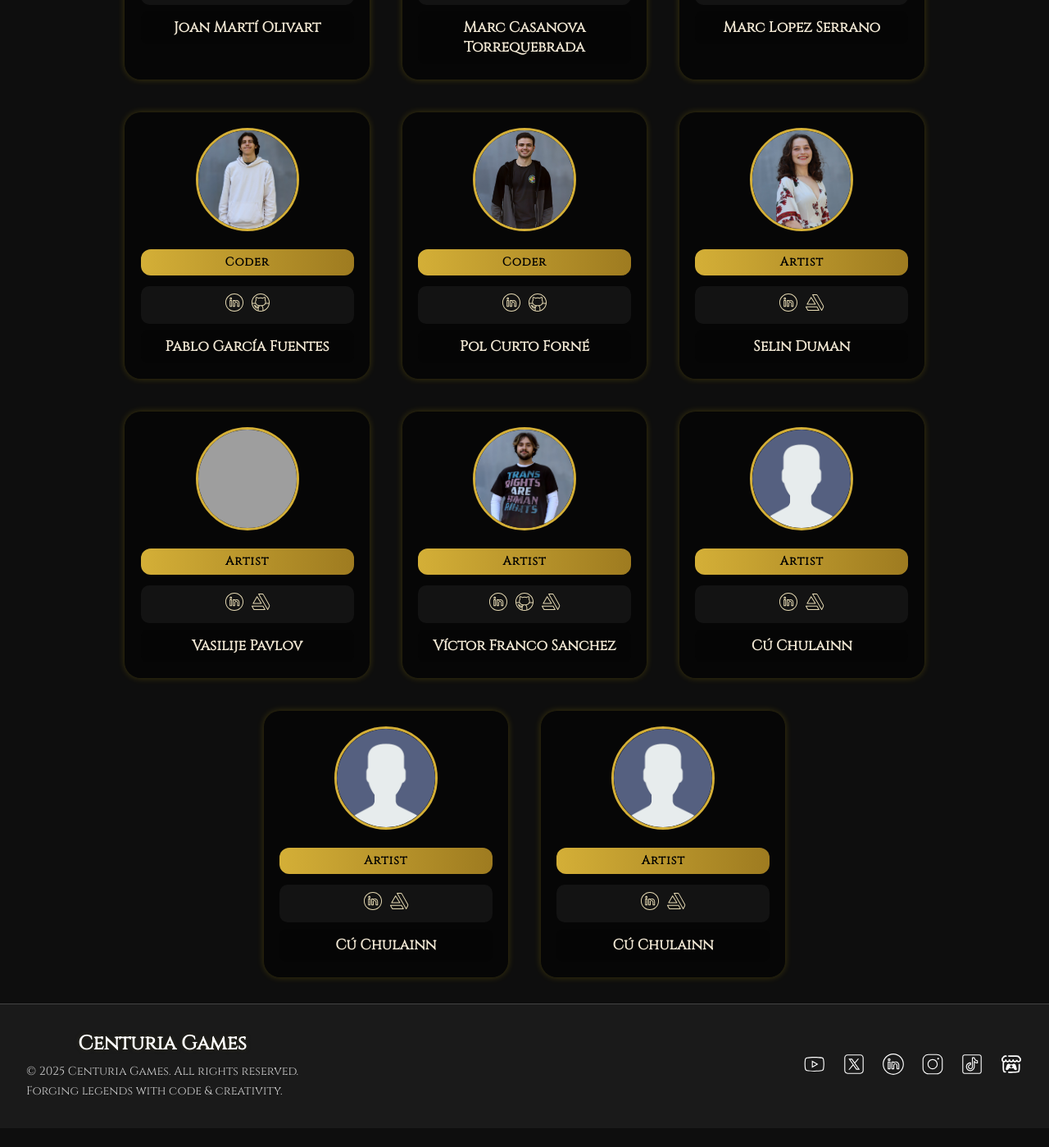
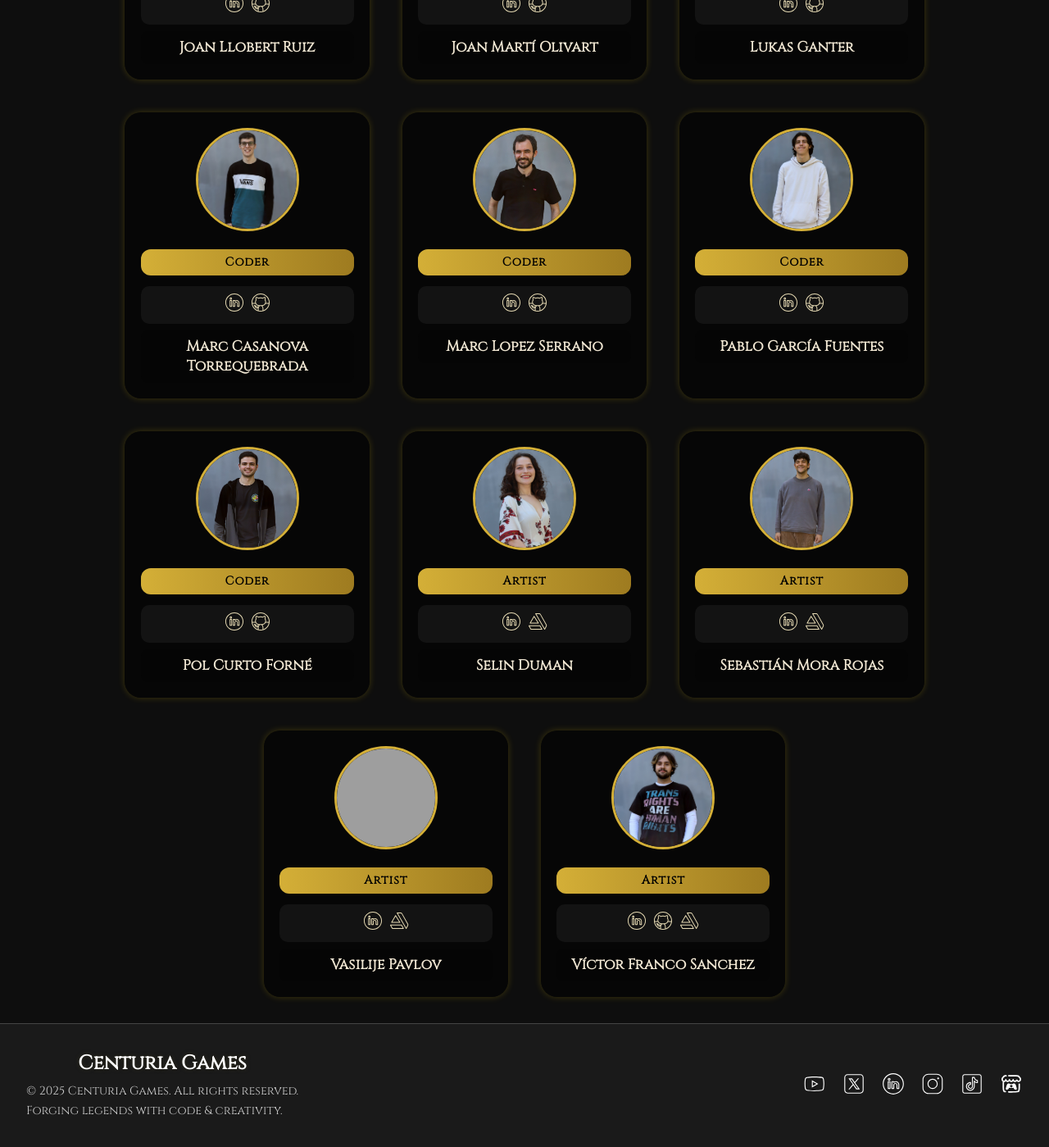
Before and after one commit to TheCenturiaGames/CenturiaGames, a Jekyll site: the page built from team.html, in a window 1280 px wide and 1400 px high, scrolled down 1650 px. Shown: the whole window at 82% size. Built offline with Jekyll 4.4.1, drawn with Linux system fonts in a browser that asks for light colours; before the commit the page ends 3026 px from its top, so only the background shows below that; some of the changed text lies outside the part shown; grey boxes are pictures that could not be loaded.

Commit message:
Adding the missing members

```diff
--- a/_data/team.yml
+++ b/_data/team.yml
@@ -21,6 +21,12 @@
   role: artist
   linkedin: http://www.linkedin.com/in/andreu-salvad%C3%B3-47914927
 
+- name: Bartolomeu Perelló Comas
+  image: people/BartolomeuPerelloComas.jpg
+  role: coder
+  github: https://github.com/IDarkgenesis
+  linkedin: https://www.linkedin.com/in/bartomeu-perell%C3%B3-comas-89730a220
+
 - name: Carla Collado Crespo
   image: people/CarlaColladoCrespo.jpg
   role: artist
@@ -43,7 +49,7 @@
 - name: Elizabeth Guerrero Mendoza
   image: people/ElizabethGuerreroMendoza.jpg
   role: artist
-  artstation: http://c_tack.artstation.com/
+  artstation: https://c_tack.artstation.com/
   linkedin: https://www.linkedin.com/in/elizabeth-gm818
 
 - name: Joan Llobert Ruiz
@@ -57,6 +63,12 @@
   role: coder
   github: https://github.com/jmartiolivart
   linkedin: https://es.linkedin.com/in/joan-mart%C3%AD-olivart-644b3015a
+
+- name: Lukas Ganter
+  image: people/LukasGanter.jpg
+  role: coder
+  github: https://github.com/LukasGanter
+  linkedin: https://linkedin.com/
 
 - name: Marc Casanova Torrequebrada
   image: people/MarcCasanovaTorrequebrada.jpg
@@ -88,6 +100,12 @@
   artstation: https://www.artstation.com/selinduman
   linkedin: https://www.linkedin.com/in/selin-duman-26a8a81aa/
 
+- name: Sebastián Mora Rojas
+  image: people/SebastianMoraRojas.jpg
+  role: artist
+  artstation: https://www.artstation.com/loveffone
+  linkedin: https://www.linkedin.com/in/sebasmorarojas/
+
 - name: Vasilije Pavlov
   image: people/VasilijePavlov.png
   role: artist
@@ -100,21 +118,3 @@
   artstation: https://hectobreak.artstation.com/
   linkedin: https://linkedin.com/in/v%C3%ADctor-franco-sanchez/
   github: https://github.com/hectobreak/
-
-- name: Cú Chulainn
-  image: user.png
-  role: artist
-  artstation: https://artstation.com/
-  linkedin: https://linkedin.com/
-
-- name: Cú Chulainn
-  image: user.png
-  role: artist
-  artstation: https://artstation.com/
-  linkedin: https://linkedin.com/
-
-- name: Cú Chulainn
-  image: user.png
-  role: artist
-  artstation: https://artstation.com/
-  linkedin: https://linkedin.com/
```
